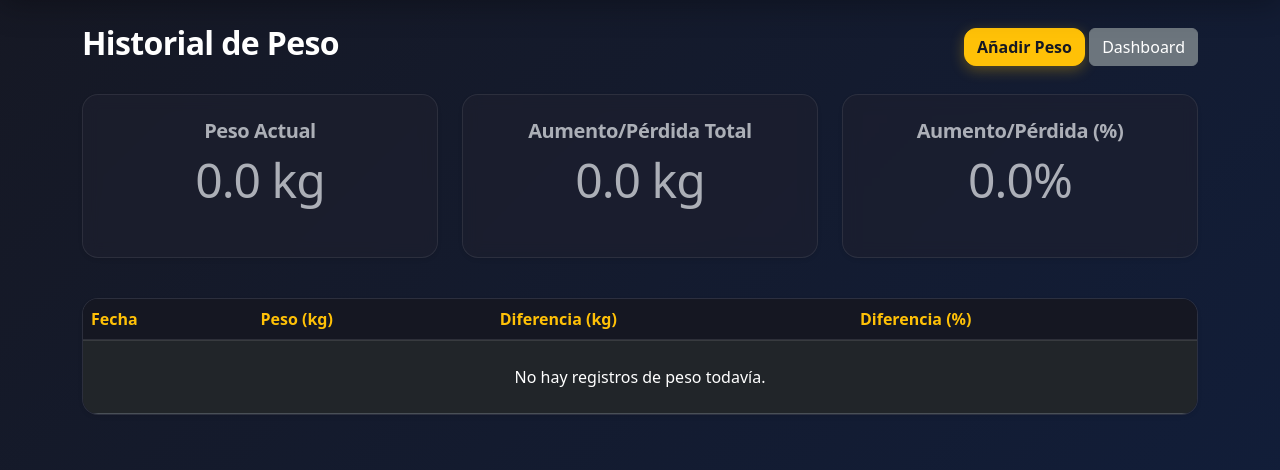
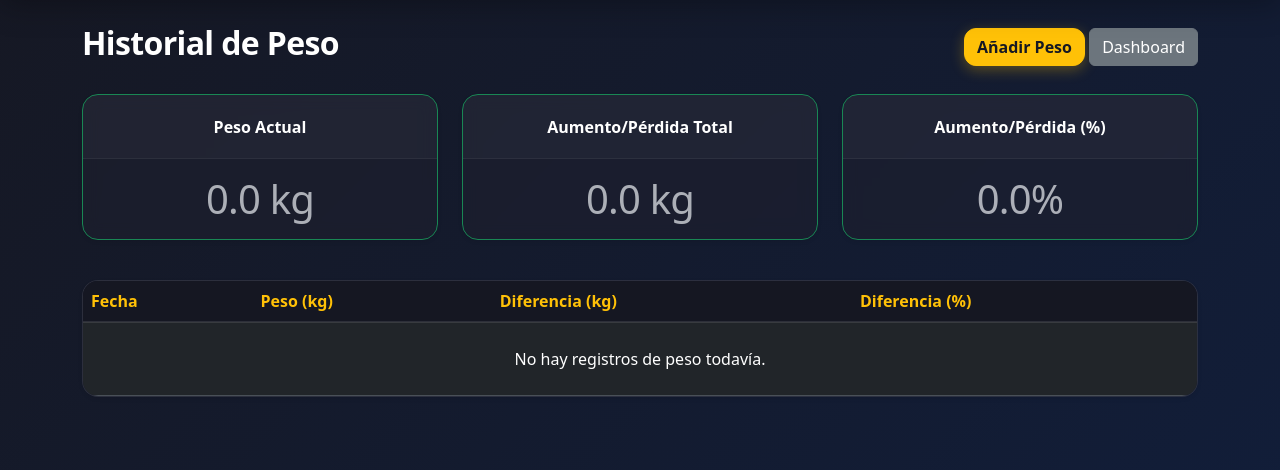
Before and after one commit to kikega/tension, a Django app: page /weight/history/ in a window 1280 px wide. Shown: the part 105-575 px from the top of the page. Run offline with Django 5.2, Linux system fonts and the light colour scheme; the visitor is signed in with stand-in values (Sample User, id 1); data that the repository does not hold is empty.

Commit message:
Arreglo css en historial de peso

```diff
--- a/templates/tracking/weight_list.html
+++ b/templates/tracking/weight_list.html
@@ -10,11 +10,12 @@
         </div>
     </div>
     <div class="row mb-4">
+        <!-- Peso Actual -->
         <div class="col-md-4 mb-3">
-            <div class="card shadow-sm h-100">
-                <div class="card-body text-center">
-                    <h5 class="card-title text-muted">Peso Actual</h5>
-                    <h2 class="display-5 mb-0">
+            <div class="card h-100 text-center border-success mb-0 shadow-sm">
+                <div class="card-header bg-success text-white fw-bold">Peso Actual</div>
+                <div class="card-body d-flex flex-column justify-content-center py-3">
+                    <h2 class="display-6 mb-0">
                         {% if last_weight > 0 %}
                             <span class="text-white"><i class="fas fa-arrow-down"></i> {{ last_weight|floatformat:1 }} kg</span>
                         {% else %}
@@ -24,11 +25,12 @@
                 </div>
             </div>
         </div>
+        <!-- Aumento/Pérdida Total -->
         <div class="col-md-4 mb-3">
-            <div class="card shadow-sm h-100">
-                <div class="card-body text-center">
-                    <h5 class="card-title text-muted">Aumento/Pérdida Total</h5>
-                    <h2 class="display-5 mb-0">
+            <div class="card h-100 text-center border-success mb-0 shadow-sm">
+                <div class="card-header bg-success text-white fw-bold">Aumento/Pérdida Total</div>
+                <div class="card-body d-flex flex-column justify-content-center py-3">
+                    <h2 class="display-6 mb-0">
                         {% if total_weight_diff > 0 %}
                             <span class="text-success"><i class="fas fa-arrow-down"></i> -{{ total_weight_diff|floatformat:1 }} kg</span>
                         {% elif total_weight_diff < 0 %}
@@ -40,11 +42,12 @@
                 </div>
             </div>
         </div>
+        <!-- Aumento/Pérdida (%) -->
         <div class="col-md-4 mb-3">
-            <div class="card shadow-sm h-100">
-                <div class="card-body text-center">
-                    <h5 class="card-title text-muted">Aumento/Pérdida (%)</h5>
-                    <h2 class="display-5 mb-0">
+            <div class="card h-100 text-center border-success mb-0 shadow-sm">
+                <div class="card-header bg-success text-white fw-bold">Aumento/Pérdida (%)</div>
+                <div class="card-body d-flex flex-column justify-content-center py-3">
+                    <h2 class="display-6 mb-0">
                         {% if total_weight_diff_pct > 0 %}
                             <span class="text-success">-{{ total_weight_diff_pct|floatformat:1 }}%</span>
                         {% elif total_weight_diff_pct < 0 %}
```
